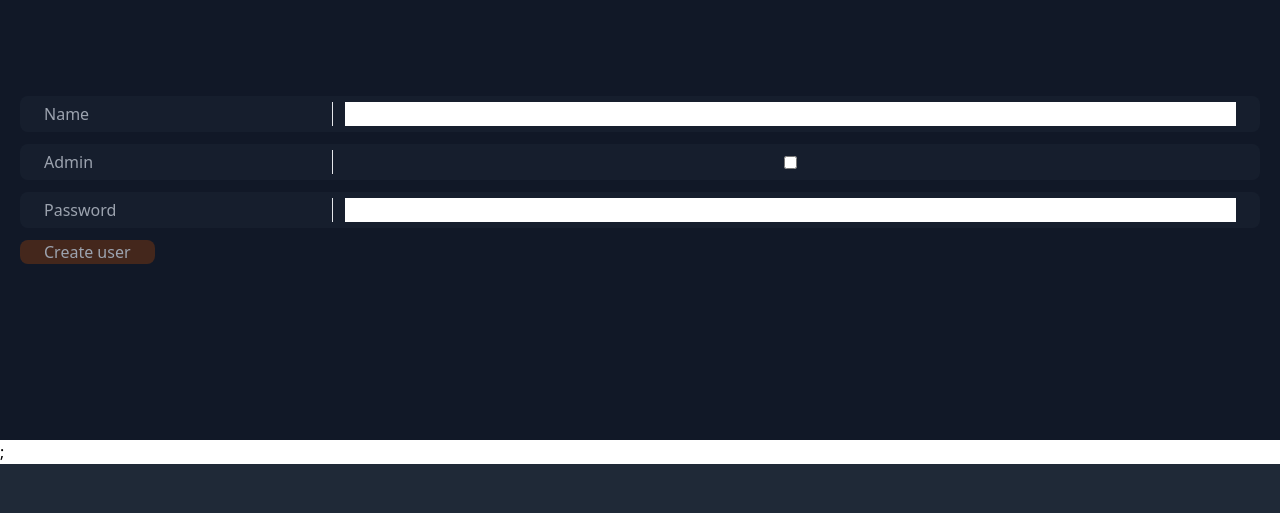
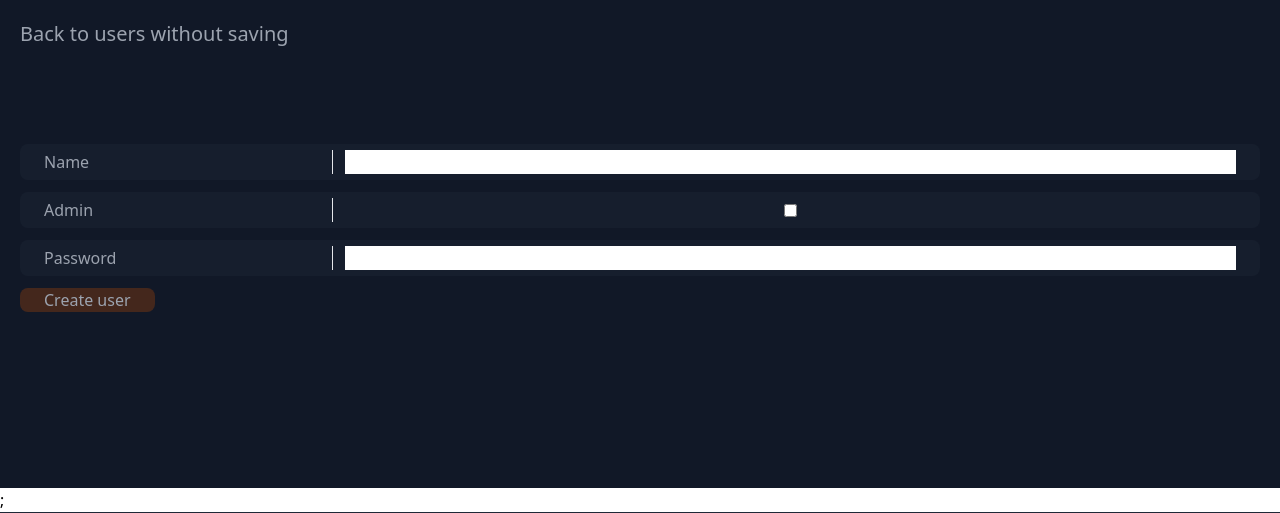
Before and after one commit to TheRealSpectrum/dna-recipe-book, a PHP site: page /users/create in a window 1280 px wide. Shown: the part 80-593 px from the top of the page. Run offline with PHP 8.4, Linux system fonts and the light colour scheme; some libraries are stand-ins or nearby versions.

Commit message:
Add navigation buttons

```diff
--- a/Views/User/CreateUser.php
+++ b/Views/User/CreateUser.php
@@ -7,6 +7,9 @@ use \App\Core\View;
 ?>
 
 <section class="text-gray-400 body-font bg-gray-900">
+    <a href="/users">
+        <p class="container px-5 pt-5 text-xl mx-auto">Back to users without saving</p>
+    </a>
     <div class="container px-5 py-24 mx-auto">
         <form class="flex w-full mb-20 flex-col gap-3" method="POST" action="/users">
             <input type="hidden" name="isAdmin" value="0">
--- a/Views/User/EditUser.php
+++ b/Views/User/EditUser.php
@@ -7,6 +7,9 @@ use \App\Core\View;
 ?>
 
 <section class="text-gray-400 body-font bg-gray-900">
+    <a href="/users">
+        <p class="container px-5 pt-5 text-xl mx-auto">Back to users without saving</p>
+    </a>
     <div class="container px-5 py-24 mx-auto">
         <form class="flex w-full mb-20 flex-col gap-3" method="POST" action="/users/<?= $user->id ?>">
             <input type="hidden" name="_method" value="PATCH">
--- a/Views/User/Index.php
+++ b/Views/User/Index.php
@@ -7,6 +7,9 @@ use \App\Core\View;
 
 <!-- Content -->
 <section class="text-gray-400 body-font bg-gray-900">
+    <a href="/users/create">
+        <p class="container px-5 pt-5 text-xl mx-auto">Create new user</p>
+    </a>
     <div class="container px-5 py-24 mx-auto">
         <div class="flex flex-wrap w-full mb-20 flex-col gap-3">
             <!-- User -->
--- a/Views/User/ShowUser.php
+++ b/Views/User/ShowUser.php
@@ -7,6 +7,9 @@ use \App\Core\View;
 ?>
 
 <section class="text-gray-400 body-font bg-gray-900">
+    <a href="/users">
+        <p class="container px-5 pt-5 text-xl mx-auto">Back to users</p>
+    </a>
     <div class="container px-5 pt-24 pb-5 mx-auto">
         <div class="flex w-full mb-20 flex-col gap-3">
             <?= View::component("User/ShowRow", [
```
